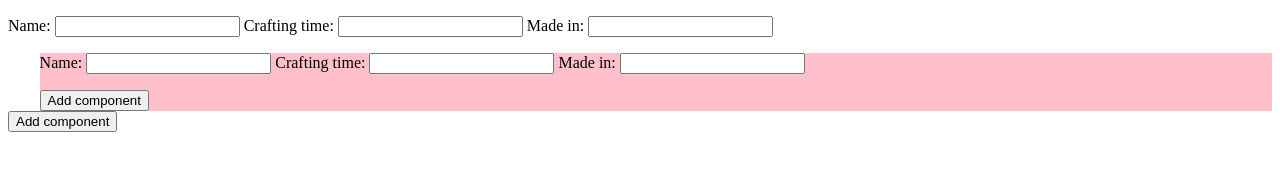
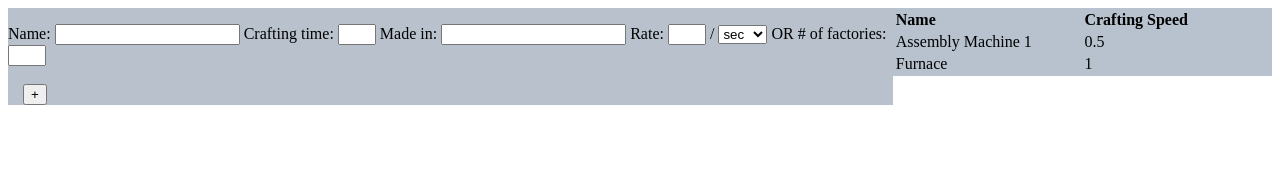
Before and after one commit to chase-brenchley/factorio-ratio-helper, a plain HTML site: page index.html in a window 1280 px wide. Both pictures are taken after a click on the button "Add Recipe (Enter)". Drawn offline with Linux system fonts and the light colour scheme.

Commit message:
Update index.html

```diff
--- a/index.html
+++ b/index.html
@@ -5,57 +5,126 @@
   <meta charset="UTF-8">
   <title>title</title>
   <style>
+    :root {
+      --indendation: 1.7%;
+    }
     div.recipe .recipe{
-				background-color: pink;
-				margin-left: 2.5%;
+      /*background-color: pink;*/
+      margin-left: var(--indendation);
+    }
+    button.addComponent {
+      margin-left: var(--indendation);
+      margin-top: .25%;
+    }
+    input[type="number"] {
+      max-width: 30px;
     }
   </style>
 
   <script type="text/javascript">
     function addRecipe() {
-			document.getElementById("recipesDiv").hidden = false;
+      var temp = document.getElementsByTagName("template")[0];
+      var clon = temp.content.cloneNode(true);
+      document.getElementsByTagName("div")[0].appendChild(clon);
       document.getElementById("addRecipeButton").hidden = true;
-			// document.getElementById("recipe1").focus();
     }
 
     function addComponent(button) {
-			console.log(button);
-			if (typeof addComponent.node == 'undefined') {
-				addComponent.node = button.parentNode.cloneNode(true)
+      var temp = document.getElementsByTagName("template")[1];
+      var clon = temp.content.cloneNode(true);
+      button.parentElement.getElementsByClassName("components")[0].appendChild(clon);
     }
-			button.parentNode.childNodes[3].appendChild(addComponent.node);
-			// button.hidden = true;
+
+    function removeComponent(button) {
+      button.parentElement.parentElement.parentElement.remove();
+    }
+
+    function factoryInput(input) {
+      console.log("It got changed");
+      // Keep track of previous value
+      if (factoryInput.previous) {
+        console.log("There's a static variable here");
+      }
+      factoryInput.previous = input.value;
+    }
+
+    var factories = [
+      {name: "assembly machine 1", craftingSpeed: .5},
+      {name: "furnace", craftingSpeed: 1}
+    ];
+  </script>
+
+  <template id="recipeTemplate">
+    <div class="recipe">
+      <div class="details">
+        <p>Name: <input type="text" id="" name="" list="recipes">
+          Crafting time: <input type="number" name="">
+          Made in: <input type="text" name="" list="factoryList" oninput="factoryInput(this)">
+          Rate: <input type="number" name=""> / <select><option>sec</option><option>min</option><option>hour</option></select>
+          OR # of factories: <input type="number" name=""></p>
+      </div>
+      <div class="components">
+        <!-- <h4>Components</h4> -->
+      </div>
+      <button class="addComponent" onclick="addComponent(this)">+</button>
+    </div>
+  </template>
+
+  <template id="componentTemplate">
+    <div class="recipe">
+      <div class="details">
+        <p><button onclick="removeComponent(this)">-</button> Name: <input type="text" id="" name="" list="recipes">
+          Crafting time: <input type="number" name="">
+          Made in: <input type="text" name="" list="factoryList">
+      </div>
+      <div class="components">
+        <!-- <h4>Components</h4> -->
+      </div>
+      <button class="addComponent" onclick="addComponent(this)">+</button>
+    </div>
+  </template>
+
+  <datalist id="recipes">
+    <option>test</option>
+  </datalist>
+  <datalist id="factoryList">
+<!--     <option>Assembley Machine</option> -->
+  </datalist>
+
+  <script type="text/javascript">
+    String.prototype.toProperCase = function () {
+        return this.replace(/\w\S*/g, function(txt){return txt.charAt(0).toUpperCase() + txt.substr(1).toLowerCase();});
+    };
+
+    function updateFactories() {
+      for (factory of factories){
+        var option = document.createElement('option');
+        option.value = factory.name.toProperCase();
+        document.getElementById("factoryList").appendChild(option);
+
+        var table = document.getElementById("factoryTable")
+        var row = table.insertRow();
+        var name = row.insertCell();
+        var speed = row.insertCell();
+        name.innerHTML = factory.name.toProperCase();
+        speed.innerHTML = factory.craftingSpeed;
+      }
+    }
+
+    document.onreadystatechange = function() {
+      if (document.readyState === "complete") updateFactories();
     }
   </script>
 </head>
 
 <body>
-	<p>
-		<!-- Button to add recipe. Should disappear after clicked -->
+  <div style="background-color: #b9c2cc; width: 70%; float: left;" id="recipes">
     <button onclick="addRecipe()" id="addRecipeButton">Add Recipe (Enter)</button>
-	</p>
-	<div id="recipesDiv" hidden>
-		<div class="recipe">
-			<p>Name: <input type="text" id="" name="" list="recipes"> Crafting time: <input type="number" name=""> Made in:
-				<input type="text" name="" list="assemblers"></p>
-			<div id="recipe1Components">
-				<div class="recipe">
-					<p>Name: <input type="text" id="" name="" list="recipes"> Crafting time: <input type="number" name=""> Made in:
-						<input type="text" name="" list="assemblers"></p>
-					<div id="recipe1Components"></div>
-					<button onclick="addComponent(this)">Add component</button>
   </div>
-			</div>
-			<button onclick="addComponent(this)">Add component</button>
-		</div>
-		<div id="datalists">
-			<datalist id="recipes">
-				<option>test</option>
-			</datalist>
-			<datalist id="assemblers">
-				<option>Assembley Machine</option>
-			</datalist>
-		</div>
+  <div style="background-color: #b7c2ce; width: 30%; float: right;" id="factories">
+    <table width="100%" id="factoryTable">
+      <tr><th width="50%" align="left">Name</th><th width="50%" align="left">Crafting Speed</th></tr>
+    </table>
   </div>
 </body>
 
```
Lines whose indentation alone changed are shown as unchanged.
